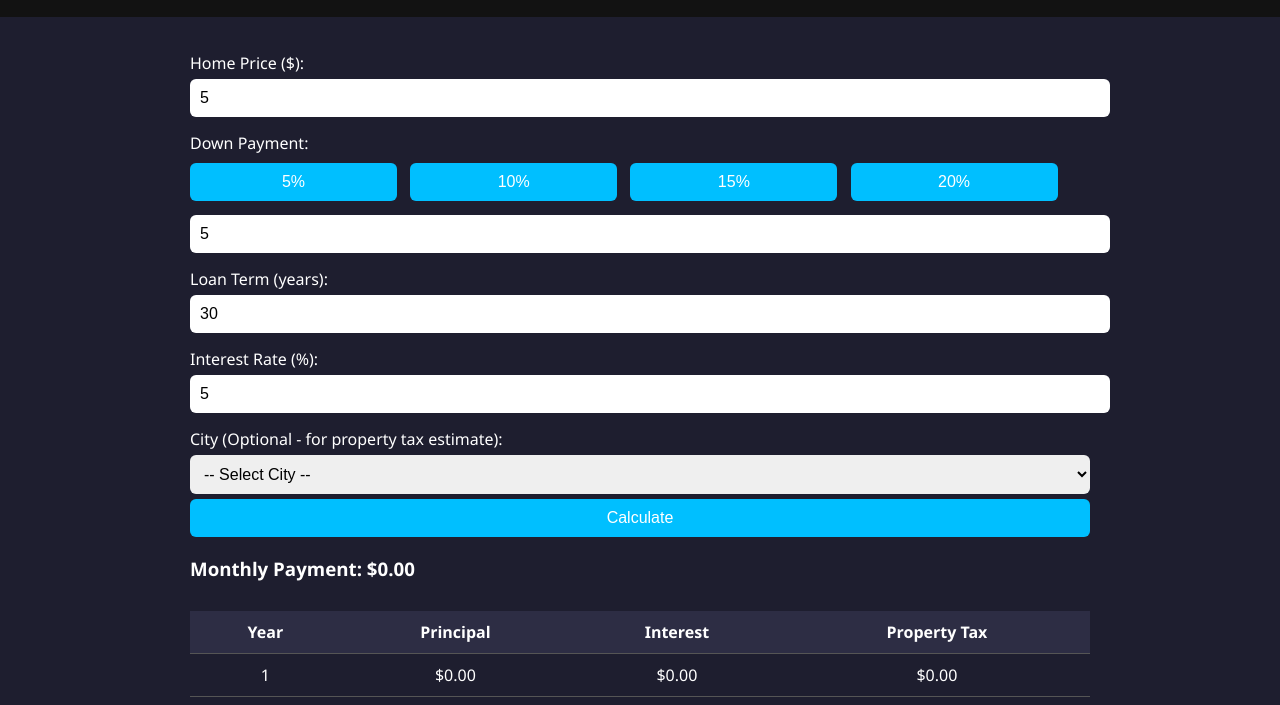
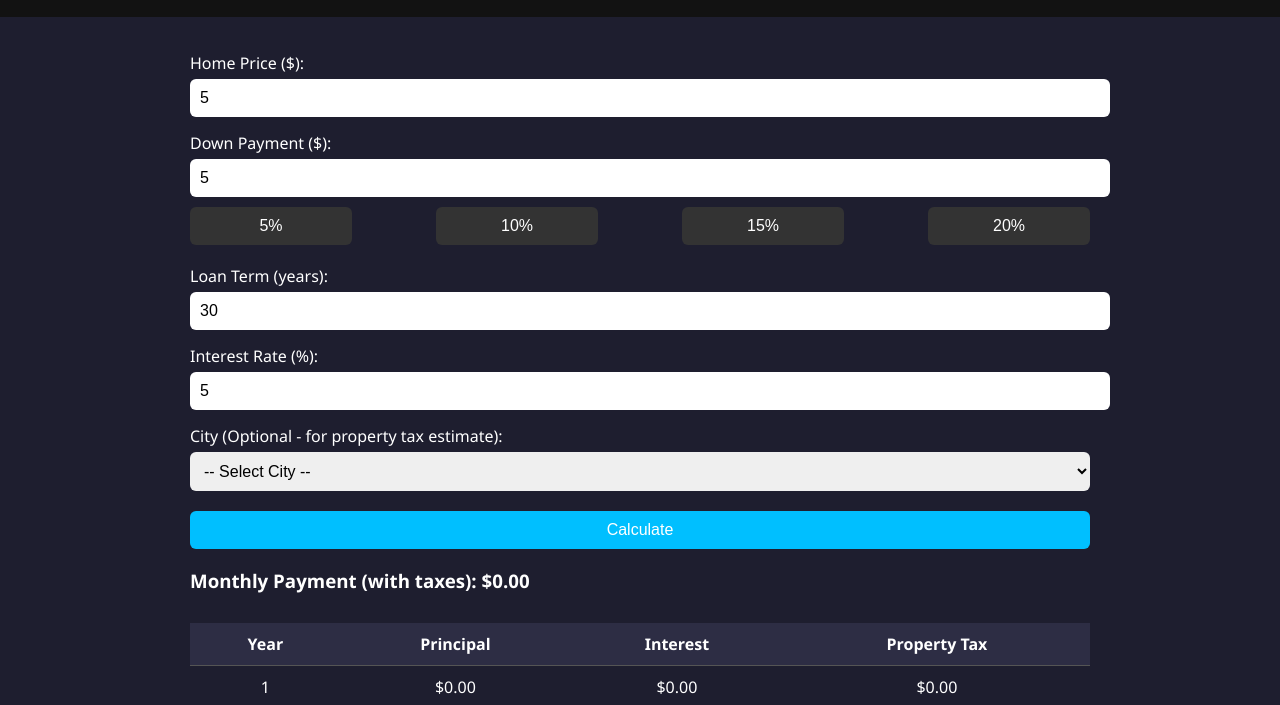
Before and after one commit to tdawgburner/RE, a plain HTML site: page mortgage-calculator.html in a window 1280 px wide. Both pictures are taken after typing "5", "5", "5" into the empty fields and a click on the button "Calculate". Shown: the part 66-771 px from the top of the page. Drawn offline with nearby package versions, Linux system fonts and the light colour scheme.

Commit message:
Update mortgage-calculator.html

```diff
--- a/mortgage-calculator.html
+++ b/mortgage-calculator.html
@@ -39,12 +39,24 @@
       border: none;
       font-size: 1em;
     }
-    button {
+    .dp-buttons {
+      display: flex;
+      justify-content: space-between;
+      flex-wrap: wrap;
+      margin-top: 5px;
+    }
+    .dp-buttons button {
+      width: 18%;
+      margin: 5px 0;
+      background-color: #333;
+      color: #fff;
+    }
+    button.calculate {
       background-color: #00bfff;
       color: white;
-      cursor: pointer;
+      margin-top: 20px;
     }
-    button:hover {
+    button.calculate:hover {
       background-color: #0099cc;
     }
     table {
@@ -69,9 +81,8 @@
     a.home-link:hover {
       text-decoration: underline;
     }
-    .button-group button {
-      width: 23%;
-      margin: 1% 1% 1% 0;
+    canvas {
+      margin-top: 40px;
     }
   </style>
 </head>
@@ -79,18 +90,20 @@
   <header>
     <h1>Mortgage Calculator</h1>
   </header>
+
   <div class="container">
     <label>Home Price ($):</label>
     <input type="number" id="homePrice" />
 
-    <label>Down Payment:</label>
-    <div class="button-group">
-      <button type="button" onclick="setDownPayment(5)">5%</button>
-      <button type="button" onclick="setDownPayment(10)">10%</button>
-      <button type="button" onclick="setDownPayment(15)">15%</button>
-      <button type="button" onclick="setDownPayment(20)">20%</button>
+    <label>Down Payment ($):</label>
+    <input type="number" id="downPayment" />
+
+    <div class="dp-buttons">
+      <button onclick="setDownPayment(5)">5%</button>
+      <button onclick="setDownPayment(10)">10%</button>
+      <button onclick="setDownPayment(15)">15%</button>
+      <button onclick="setDownPayment(20)">20%</button>
     </div>
-    <input type="number" id="downPayment" placeholder="Or enter manually" />
 
     <label>Loan Term (years):</label>
     <input type="number" id="loanTerm" value="30" />
@@ -108,9 +121,11 @@
       <option value="miami">Miami, FL (0.98%)</option>
     </select>
 
-    <button onclick="calculate()">Calculate</button>
+    <button class="calculate" onclick="calculate()">Calculate</button>
 
     <div id="results"></div>
+
+    <canvas id="breakdownChart"></canvas>
 
     <a class="home-link" href="index.html">← Back to Homepage</a>
   </div>
@@ -125,11 +140,9 @@
     };
 
     function setDownPayment(percent) {
-      const homePrice = parseFloat(document.getElementById('homePrice').value);
-      if (!isNaN(homePrice)) {
-        document.getElementById('downPayment').value = (homePrice * percent / 100).toFixed(2);
-      } else {
-        alert("Please enter the home price first.");
+      const price = parseFloat(document.getElementById('homePrice').value);
+      if (!isNaN(price)) {
+        document.getElementById('downPayment').value = (price * percent / 100).toFixed(2);
       }
     }
 
@@ -142,7 +155,7 @@
       const city = document.getElementById('city').value;
       const propertyTaxRate = cityTaxes[city] || 0;
 
-      if (isNaN(homePrice) || isNaN(downPayment) || isNaN(loanTerm) || isNaN(interestRate)) {
+      if (isNaN(homePrice) || isNaN(downPayment) || isNaN(loanAmount) || isNaN(loanTerm) || isNaN(interestRate)) {
         alert("Please fill out all required fields.");
         return;
       }
@@ -157,35 +170,37 @@
       let balance = loanAmount;
       let totalPrincipal = 0;
       let totalInterest = 0;
+      const yearlyPrincipal = [];
+      const yearlyInterest = [];
+      const yearlyTax = [];
 
       for (let year = 1; year <= loanTerm; year++) {
-        let yearlyPrincipal = 0;
-        let yearlyInterest = 0;
-
+        let yPrincipal = 0;
+        let yInterest = 0;
         for (let month = 1; month <= 12; month++) {
           const interest = balance * monthlyRate;
           const principal = monthlyPayment - interest;
           balance -= principal;
-
-          yearlyPrincipal += principal;
-          yearlyInterest += interest;
+          yInterest += interest;
+          yPrincipal += principal;
+          totalPrincipal += principal;
+          totalInterest += interest;
         }
-
-        totalPrincipal += yearlyPrincipal;
-        totalInterest += yearlyInterest;
-
+        yearlyPrincipal.push(yPrincipal);
+        yearlyInterest.push(yInterest);
+        yearlyTax.push(monthlyTax * 12);
         tableRows += `
           <tr>
             <td>${year}</td>
-            <td>$${yearlyPrincipal.toFixed(2)}</td>
-            <td>$${yearlyInterest.toFixed(2)}</td>
+            <td>$${yPrincipal.toFixed(2)}</td>
+            <td>$${yInterest.toFixed(2)}</td>
             <td>$${(monthlyTax * 12).toFixed(2)}</td>
           </tr>
         `;
       }
 
       document.getElementById('results').innerHTML = `
-        <h3>Monthly Payment: $${totalMonthly.toFixed(2)}</h3>
+        <h3>Monthly Payment (with taxes): $${totalMonthly.toFixed(2)}</h3>
         <table>
           <thead>
             <tr>
@@ -195,9 +210,7 @@
               <th>Property Tax</th>
             </tr>
           </thead>
-          <tbody>
-            ${tableRows}
-          </tbody>
+          <tbody>${tableRows}</tbody>
           <tfoot>
             <tr>
               <th>Total</th>
@@ -208,6 +221,51 @@
           </tfoot>
         </table>
       `;
+
+      const ctx = document.getElementById('breakdownChart').getContext('2d');
+      if (window.barChart) window.barChart.destroy();
+      window.barChart = new Chart(ctx, {
+        type: 'bar',
+        data: {
+          labels: Array.from({ length: loanTerm }, (_, i) => `Year ${i + 1}`),
+          datasets: [
+            {
+              label: 'Principal',
+              data: yearlyPrincipal,
+              backgroundColor: '#4caf50'
+            },
+            {
+              label: 'Interest',
+              data: yearlyInterest,
+              backgroundColor: '#f44336'
+            },
+            {
+              label: 'Property Tax',
+              data: yearlyTax,
+              backgroundColor: '#2196f3'
+            }
+          ]
+        },
+        options: {
+          responsive: true,
+          plugins: {
+            legend: {
+              position: 'top',
+              labels: {
+                color: '#fff'
+              }
+            }
+          },
+          scales: {
+            x: {
+              ticks: { color: '#fff' }
+            },
+            y: {
+              ticks: { color: '#fff' }
+            }
+          }
+        }
+      });
     }
   </script>
 </body>
```
